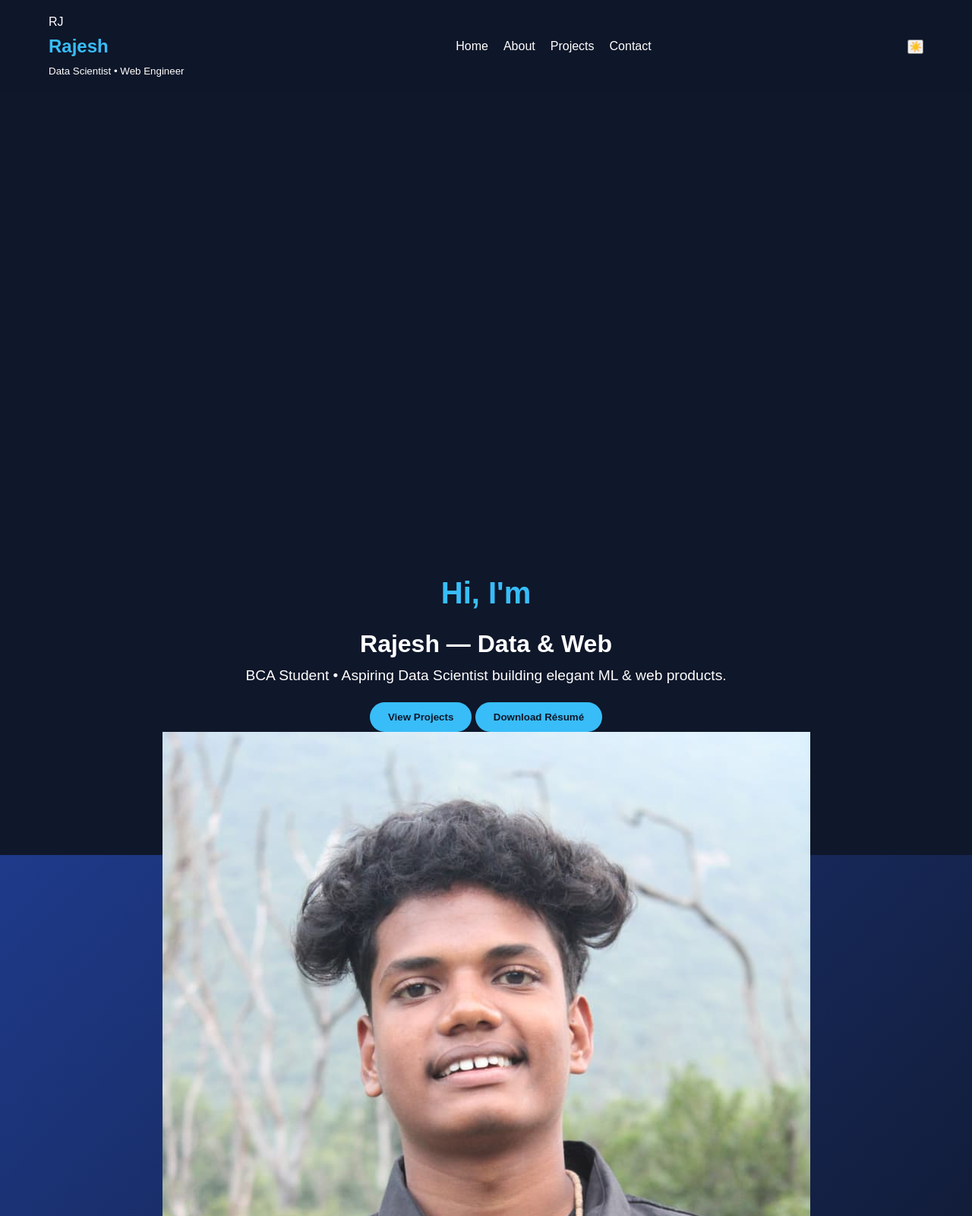
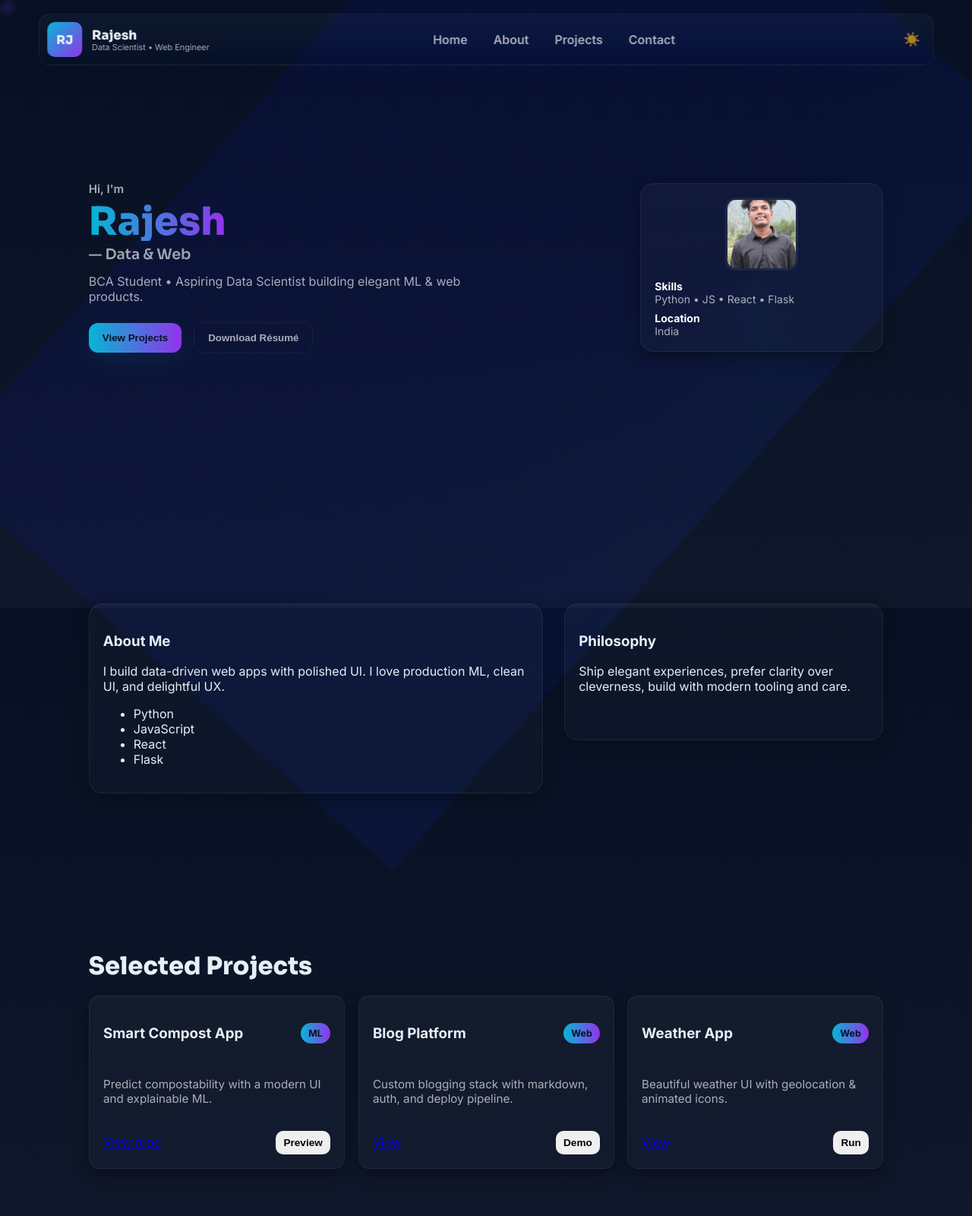
Before and after one commit to rajeshrajesh696908-wq/MyPortfolio, a plain HTML site: page docs/index.html in a window 1280 px wide. Shown: the top 1600 px of the page at 76% size. Drawn offline with nearby package versions, Linux system fonts and the light colour scheme.

Commit message:
Update style.css
Updating

```diff
--- a/docs/style.css
+++ b/docs/style.css
@@ -1,203 +1,126 @@
-/* Reset */
-
-* {
-    margin: 0;
-    padding: 0;
-    box-sizing: border-box;
+:root{
+  --bg-1:#071023;
+  --bg-2:#0f172a;
+  --glass-1: rgba(255,255,255,0.06);
+  --glass-2: rgba(255,255,255,0.04);
+  --accentA: #06b6d4; /* cyan */
+  --accentB: #9333ea; /* purple */
+  --muted: rgba(255,255,255,0.65);
+  --glass-border: rgba(255,255,255,0.06);
+  --card-radius: 18px;
 }
 
-body {
-    font-family: "Poppins", sans-serif;
-    line-height: 1.6;
-    background: #0f172a;
-    color: #fff;
-    scroll-behavior: smooth;
+/* base */
+*{box-sizing:border-box}
+html,body{height:100%}
+body{
+  margin:0;
+  font-family:"Inter",system-ui,-apple-system,Segoe UI,Roboto,"Helvetica Neue",Arial;
+  background:linear-gradient(180deg,var(--bg-1),var(--bg-2));
+  color:#e6eef6;
+  -webkit-font-smoothing:antialiased;
+  -moz-osx-font-smoothing:grayscale;
+  overflow-x:hidden;
 }
 
+/* Background gradient layer */
+#bg-gradient{
+  position:fixed;inset:0;z-index:-4;
+  background: conic-gradient(from 220deg at 30% 20%, rgba(9,10,30,0.9), rgba(7,16,35,0.9), rgba(9,6,30,0.9));
+  mix-blend-mode:screen;
+  animation: rotateGrad 16s linear infinite;
+  opacity:0.9;
+  filter:contrast(1.1) saturate(1.05);
+}
+@keyframes rotateGrad{ 0%{transform:rotate(0)} 100%{transform:rotate(360deg)} }
 
-/* Navbar */
+/* Blob */
+#bg-blob{position:fixed;right:-10%;top:-10%;width:90vmax;height:90vmax;z-index:-3;opacity:0.9;pointer-events:none}
+#bg-blob path{opacity:0.85;}
 
-nav {
-    position: fixed;
-    width: 100%;
-    top: 0;
-    left: 0;
-    background: rgba(15, 23, 42, 0.95);
-    padding: 1rem 5%;
-    display: flex;
-    justify-content: space-between;
-    align-items: center;
-    z-index: 1000;
-    backdrop-filter: blur(8px);
+/* Particles canvas */
+#bg-particles{position:fixed;inset:0;z-index:-2;mix-blend-mode:screen;pointer-events:none;opacity:0.8;filter:blur(6px)}
+
+/* Cursor Glow */
+#cursor-glow{
+  position:fixed;width:120px;height:120px;border-radius:50%;
+  transform:translate(-50%,-50%) scale(.4);
+  pointer-events:none;z-index:9999;mix-blend-mode:screen;
+  background: radial-gradient(circle at 30% 30%, rgba(6,182,212,0.28), transparent 25%),
+              radial-gradient(circle at 70% 70%, rgba(147,51,234,0.18), transparent 30%);
+  transition: width .18s,height .18s,transform .06s;
+  will-change: transform;
 }
 
-nav h1 {
-    font-size: 1.5rem;
-    color: #38bdf8;
+/* NAV */
+.nav{position:fixed;top:18px;left:50%;transform:translateX(-50%);width:92%;max-width:1200px;display:flex;align-items:center;justify-content:space-between;gap:1rem;padding:10px;border-radius:14px;background:linear-gradient(180deg,var(--glass-2),transparent);backdrop-filter: blur(8px) saturate(1.2);border:1px solid var(--glass-border);z-index:50}
+.brand{display:flex;gap:.8rem;align-items:center}
+.logo{width:46px;height:46px;border-radius:10px;background:linear-gradient(135deg,var(--accentA),var(--accentB));display:flex;align-items:center;justify-content:center;font-weight:800;font-family:"Sora",sans-serif}
+.brand h1{font-family:"Sora",sans-serif;margin:0;font-size:1.05rem}
+.brand small{display:block;font-size:.68rem;color:var(--muted);line-height:1}
+.nav-links{display:flex;gap:14px;list-style:none;margin:0;padding:0}
+.nav-links a{color:var(--muted);text-decoration:none;padding:8px 10px;border-radius:8px;font-weight:600}
+.nav-links a:hover{color:white;background:linear-gradient(90deg, rgba(255,255,255,0.03), transparent)}
+.nav-actions button{background:transparent;border:none;color:var(--muted);font-size:18px;cursor:pointer}
+
+/* HERO */
+.hero{min-height:88vh;padding:8vh 6vw;display:flex;align-items:center;gap:2rem;justify-content:space-between;max-width:1200px;margin:0 auto}
+.hero-inner{flex:1;max-width:680px}
+.eyebrow{color:var(--muted);font-weight:600;margin:0 0 .5rem;font-size:.95rem}
+.hero-title{font-family:"Sora",sans-serif;font-size:3.2rem;line-height:1;margin:.1rem 0}
+.hero-title .big{display:inline-block;background:linear-gradient(90deg,var(--accentA),var(--accentB));-webkit-background-clip:text;color:transparent}
+.hero-title .accent{display:block;font-size:1.2rem;color:var(--muted);font-weight:600;margin-top:.5rem;opacity:.95}
+.hero-sub{color:var(--muted);margin:1rem 0 1.5rem;max-width:54ch}
+.hero-ctas{display:flex;gap:1rem;align-items:center}
+.btn{padding:12px 18px;border-radius:12px;border:none;font-weight:700;cursor:pointer;backdrop-filter:blur(6px);transition:transform .16s ease,box-shadow .16s ease}
+.btn.primary{background:linear-gradient(90deg,var(--accentA),var(--accentB));color:#051226;box-shadow:0 10px 30px rgba(6,182,212,0.09)}
+.btn.ghost{background:transparent;border:1px solid rgba(255,255,255,0.06);color:var(--muted)}
+.btn.micro{padding:8px 10px;border-radius:10px;font-size:.85rem}
+.btn:active{transform:scale(.98)}
+
+/* Hero card (glass + soft neumorphism) */
+.hero-card{width:320px;padding:18px;border-radius:18px;display:flex;flex-direction:column;gap:12px;align-items:center}
+.glass{background:linear-gradient(180deg, rgba(255,255,255,0.03), rgba(255,255,255,0.02));border-radius:var(--card-radius);border:1px solid var(--glass-border);box-shadow: 0 6px 18px rgba(6,10,20,0.6), inset 0 1px 0 rgba(255,255,255,0.02);padding:18px}
+.profile{width:96px;height:96px;border-radius:14px;object-fit:cover;border:3px solid rgba(255,255,255,0.06)}
+.hero-meta{display:flex;flex-direction:column;gap:8px;width:100%;font-size:.88rem;color:var(--muted)}
+.hero-meta strong{display:block;color:#fff;font-weight:700}
+
+/* Sections */
+.section{padding:90px 6vw;max-width:1200px;margin:0 auto}
+.section-title{font-family:"Sora",sans-serif;font-size:2rem;margin-bottom:1.2rem}
+.grid{display:grid;grid-template-columns:1fr 420px;gap:28px;align-items:start}
+.showcase{min-height:180px}
+
+/* Projects */
+.projects-grid{display:grid;grid-template-columns:repeat(auto-fit,minmax(260px,1fr));gap:18px;margin-top:18px}
+.project-card{padding:18px;border-radius:14px;display:flex;flex-direction:column;gap:12px;transition:transform .18s ease,box-shadow .18s ease;will-change:transform}
+.project-card .pc-top{display:flex;justify-content:space-between;align-items:center}
+.tag{background:linear-gradient(90deg,var(--accentA),var(--accentB));padding:6px 10px;border-radius:999px;font-weight:700;color:#051226;font-size:.78rem}
+.project-card p{color:var(--muted);font-size:.95rem}
+.pc-footer{display:flex;justify-content:space-between;align-items:center;margin-top:6px}
+
+/* Contact */
+.contact-grid{display:grid;grid-template-columns:1fr 420px;gap:18px}
+.contact-card{min-height:160px;padding:18px}
+.contact-icons a{color:var(--muted);margin-right:10px;font-size:20px}
+
+/* Footer */
+.footer{text-align:center;padding:28px 6vw;color:var(--muted);font-size:.9rem}
+
+/* Tilt + in-view */
+.tilt-card{transform-style:preserve-3d;transition:transform .22s cubic-bezier(.15,.9,.3,1)}
+.in-view{opacity:1;transform:none}
+
+/* Responsive */
+@media (max-width:900px){
+  .hero{flex-direction:column;align-items:flex-start;padding-top:120px}
+  .grid{grid-template-columns:1fr}
+  .contact-grid{grid-template-columns:1fr}
+  .nav{left:12px;transform:none;width:calc(100% - 24px)}
 }
 
-nav ul {
-    display: flex;
-    list-style: none;
+/* Reduce motion */
+@media (prefers-reduced-motion:reduce){
+  *{animation:none!important;transition:none!important}
+  #bg-gradient,#bg-blob,#bg-particles{display:none}
 }
-
-nav ul li {
-    margin-left: 20px;
-}
-
-nav ul li a {
-    text-decoration: none;
-    color: #fff;
-    font-weight: 500;
-    transition: 0.3s;
-}
-
-nav ul li a:hover,
-nav ul li a.active {
-    color: #38bdf8;
-}
-
-
-/* Hero Section */
-
-.hero {
-    height: 100vh;
-    display: flex;
-    flex-direction: column;
-    justify-content: center;
-    align-items: center;
-    text-align: center;
-    background: linear-gradient(135deg, #1e3a8a, #0f172a);
-}
-
-.circle-img {
-    width: 160px;
-    height: 160px;
-    border-radius: 50%;
-    object-fit: cover;
-    margin: 15px 0;
-    border: 3px solid #38bdf8;
-    box-shadow: 0 0 20px rgba(56, 189, 248, 0.5);
-}
-
-.hero h2 {
-    font-size: 2.5rem;
-    margin-bottom: 10px;
-}
-
-.hero h2 span {
-    color: #38bdf8;
-}
-
-.hero p {
-    font-size: 1.2rem;
-    margin-bottom: 20px;
-}
-
-.btn {
-    padding: 12px 24px;
-    background: #38bdf8;
-    color: #0f172a;
-    border: none;
-    border-radius: 25px;
-    font-weight: bold;
-    cursor: pointer;
-    transition: 0.3s;
-}
-
-.btn:hover {
-    background: #0ea5e9;
-    color: #fff;
-}
-
-
-/* Sections */
-
-section {
-    padding: 80px 10%;
-    scroll-margin-top: 80px;
-}
-
-#about,
-.project-card {
-    background: #1e293b;
-    border-radius: 15px;
-    padding: 20px;
-    margin: 15px 0;
-}
-
-h2 {
-    font-size: 2rem;
-    margin-bottom: 20px;
-    color: #38bdf8;
-}
-
-
-/* Projects Grid */
-
-.projects-grid {
-    display: grid;
-    grid-template-columns: repeat(auto-fit, minmax(280px, 1fr));
-    gap: 20px;
-}
-
-.project-card {
-    transition: 0.3s;
-}
-
-.project-card:hover {
-    transform: translateY(-5px);
-    box-shadow: 0 8px 20px rgba(0, 0, 0, 0.4);
-}
-
-.project-card h3 {
-    margin-bottom: 10px;
-    color: #38bdf8;
-}
-
-.project-card p {
-    font-size: 0.95rem;
-    margin-bottom: 10px;
-}
-
-.project-card a {
-    color: #38bdf8;
-    text-decoration: none;
-    font-weight: bold;
-}
-
-
-/* Contact */
-
-#contact h2 {
-    text-align: center;
-}
-
-.contact-links {
-    display: flex;
-    justify-content: center;
-    gap: 25px;
-    margin-top: 20px;
-}
-
-.contact-links a {
-    color: #fff;
-    font-size: 1.8rem;
-    transition: 0.3s;
-}
-
-.contact-links a:hover {
-    color: #38bdf8;
-}
-
-
-/* Footer */
-
-footer {
-    text-align: center;
-    padding: 20px;
-    background: #0f172a;
-    border-top: 1px solid #1e293b;
-    margin-top: 40px;
-    font-size: 0.9rem;
-}
```
